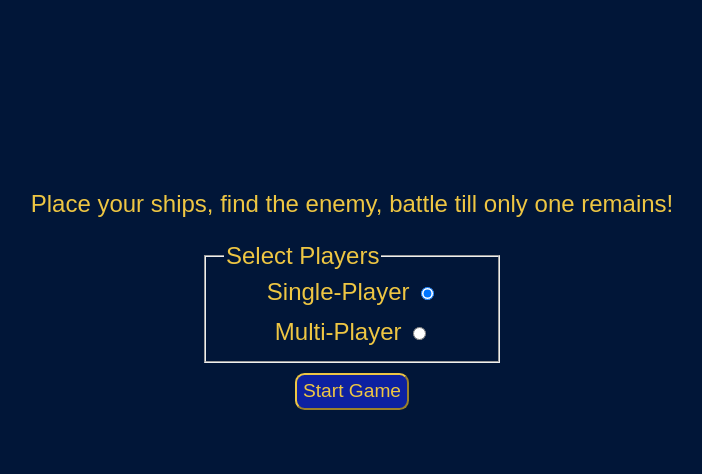
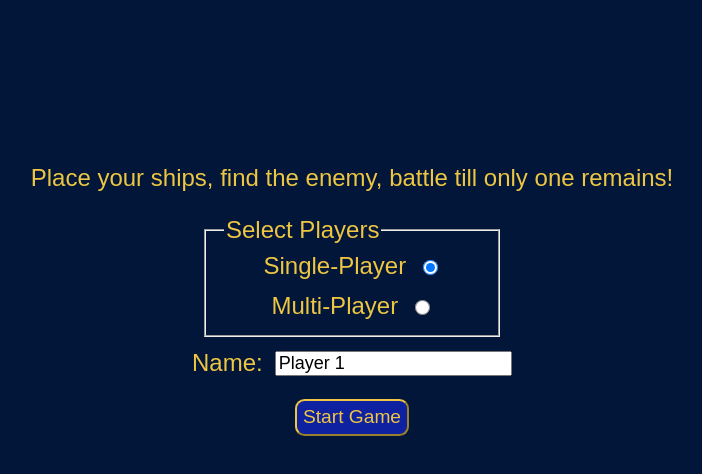
Before and after one commit to NummNuttzCDXX/battle-ship, a plain HTML site: page index.html in a window 1280 px wide. Shown: the part 112-586 px from the top of the page, without its empty margins (288-990 px from the left). Drawn offline with Linux system fonts and the light colour scheme; a web font is replaced by a local one.

Commit message:
Allow Players to give Name -- Name placed above corrosponding gameboards and switches when the gameboards/turn switches

```diff
--- a/index.html
+++ b/index.html
@@ -30,12 +30,23 @@
 				</label>
 			</fieldset>
 
+			<label for="name1">
+				Name:
+				<input type="text" id="name1" value="Player 1" placeholder="Player 1">
+			</label>
+
+			<label for="name2" class="hide">
+				Name:
+				<input type="text" id="name2" value="Player 2" placeholder="Player 2">
+			</label>
+
 			<button type="button" class="start">Start Game</button>
 		</form>
 	</div>
 
 	<div class="content">
 		<div class="board-container">
+			<div class="board-wrapper">
 				<p class="name" id="one"></p>
 				<div class="gameboard" id="player1">
 					<div class="col" data="0">
@@ -159,7 +170,9 @@
 						<div class="cell" data="9"></div>
 					</div>
 				</div>
+			</div>
 
+			<div class="board-wrapper">
 				<p class="name" id="two"></p>
 				<div class="gameboard" id="player2">
 					<div class="col" data="0">
@@ -284,6 +297,7 @@
 					</div>
 				</div>
 			</div>
+		</div>
 
 		<div class="move-info">
 			<p class="turn"></p>
--- a/style.css
+++ b/style.css
@@ -82,6 +82,25 @@ form {
 	display: flex;
 	align-items: center;
 	flex-direction: column;
+	gap: .5rem;
+}
+
+form label {
+	display: flex;
+	justify-content: center;
+	align-items: center;
+	gap: .5rem;
+}
+
+input[type="text"] {
+	width: 80%;
+	height: .8rem;
+	font-size: .75em;
+}
+
+input[type="radio"] {
+	width: .6rem;
+	height: .6rem;
 }
 
 fieldset {
@@ -114,6 +133,7 @@ fieldset {
 
 .board-container p {
 	margin-top: 0;
+	text-align: center;
 }
 
 .gameboard {
```
Lines whose indentation alone changed are shown as unchanged.
